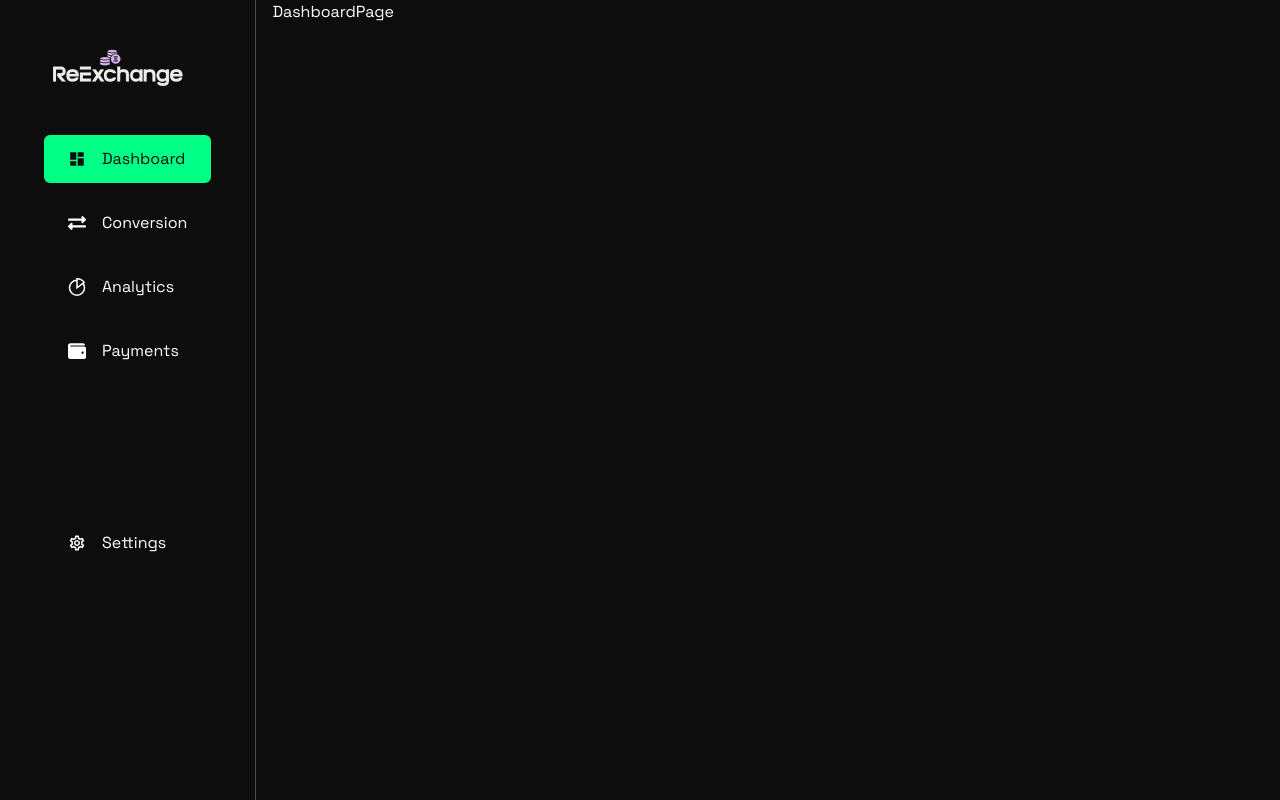
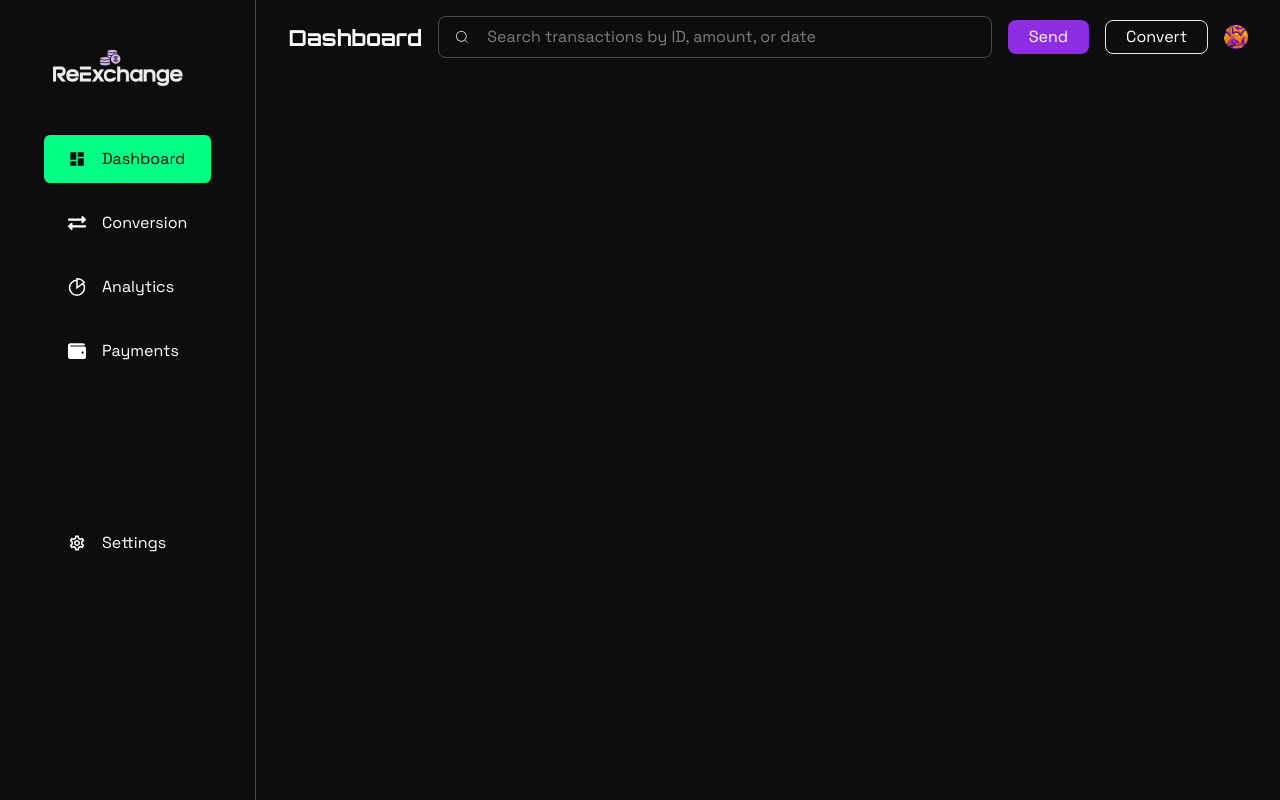
Before and after one commit to Dearestchoice/reExchange, a React (Vite) app in the folder frontend/reExchange/: page / in a window 1280 px wide. Built offline with nearby package versions, Linux system fonts and the light colour scheme.

Commit message:
style header dashboard component

```diff
--- a/frontend/reExchange/index.html
+++ b/frontend/reExchange/index.html
@@ -5,6 +5,7 @@
     <link rel="icon" type="image/svg+xml" href="/vite.svg" />
     <meta name="viewport" content="width=device-width, initial-scale=1.0" />
     <link href="https://fonts.googleapis.com/css2?family=Space+Grotesk:wght@300;400;500;600;700&display=swap" rel="stylesheet">
+    <link href="https://fonts.googleapis.com/css2?family=Orbitron:wght@400;500;700;900&display=swap" rel="stylesheet">
     <title>Vite + React</title>
   </head>
   <body>
--- /dev/null
+++ b/frontend/reExchange/src/components/Button.jsx
@@ -0,0 +1,12 @@
+import React from "react";
+
+const Button = ({ onClick, type = "button", children, className = "" }) => {
+   const buttonClass = `border-[.2px] rounded-lg px-5 font-grotesk py-1 text-base ${className}`;
+   return (
+      <button onClick={onClick} type={type} className={buttonClass}>
+         {children}
+      </button>
+   );
+};
+
+export default Button;
--- /dev/null
+++ b/frontend/reExchange/src/components/dashboard/DashboardHeader.jsx
@@ -0,0 +1,34 @@
+import React from "react";
+import SearchInput from "./SearchInput";
+import Button from "../Button";
+import profile from "../../assets/images/profile-icon.png";
+
+const DashboardHeader = () => {
+   const handleSearch = (searchTerm) => {
+      console.log("searching for:", searchTerm);
+   };
+
+   return (
+      <header className="">
+         <div className="flex gap-4 items-center justify-between">
+            <h2 className="font-orbitron text-[22px] font-semibold">
+               Dashboard
+            </h2>
+            <SearchInput
+               placeHolder="Search transactions by ID, amount, or date"
+               onSearch={handleSearch}
+            />
+            <Button className="bg-[#8E2DE2] hover:bg-[#7B29E7] border-transparent">
+               Send
+            </Button>
+            <Button className="">Convert</Button>
+
+            <div>
+               <img src={profile} alt="" className="cursor-pointer h-6 w-6" />
+            </div>
+         </div>
+      </header>
+   );
+};
+
+export default DashboardHeader;
--- /dev/null
+++ b/frontend/reExchange/src/components/dashboard/SearchInput.jsx
@@ -0,0 +1,31 @@
+import React, { useState } from "react";
+import { CiSearch } from "react-icons/ci";
+
+const SearchInput = ({ placeHolder, onSearch }) => {
+   const [searchTerm, setSearchTerm] = useState("");
+
+   const handleSearch = (event) => {
+      event.preventDefault();
+      onSearch(searchTerm);
+   };
+
+   return (
+      <form
+         onSubmit={handleSearch}
+         className="flex-1 flex items-center relative"
+      >
+         <input
+            type="search "
+            value={searchTerm}
+            onChange={(e) => setSearchTerm(e.target.value)}
+            placeholder={placeHolder}
+            className="w-full px-4 ps-12 py-2 rounded-lg bg-inherit border border-[#4C4C4C] text-white placeholder-[#7C7C7C] focus:outline-none"
+         />
+         <div className="absolute left-4">
+            <CiSearch />
+         </div>
+      </form>
+   );
+};
+
+export default SearchInput;
--- a/frontend/reExchange/src/pages/DashboardPage.jsx
+++ b/frontend/reExchange/src/pages/DashboardPage.jsx
@@ -1,7 +1,10 @@
 import React from "react";
+import DashboardHeader from "../components/dashboard/DashboardHeader";
 
 const DashboardPage = () => {
-   return <div>DashboardPage</div>;
+   return <div className="p-4 text-white">
+      <DashboardHeader />
+   </div>;
 };
 
 export default DashboardPage;
--- a/frontend/reExchange/tailwind.config.js
+++ b/frontend/reExchange/tailwind.config.js
@@ -5,6 +5,7 @@ export default {
       extend: {
          fontFamily: {
             grotesk: ["Space Grotesk", "sans-serif"],
+            orbitron: ['Orbitron', 'sans-serif']
          },
       },
    },
```
Also changed, not shown: frontend/reExchange/src/assets/images/profile-icon.png (added).
